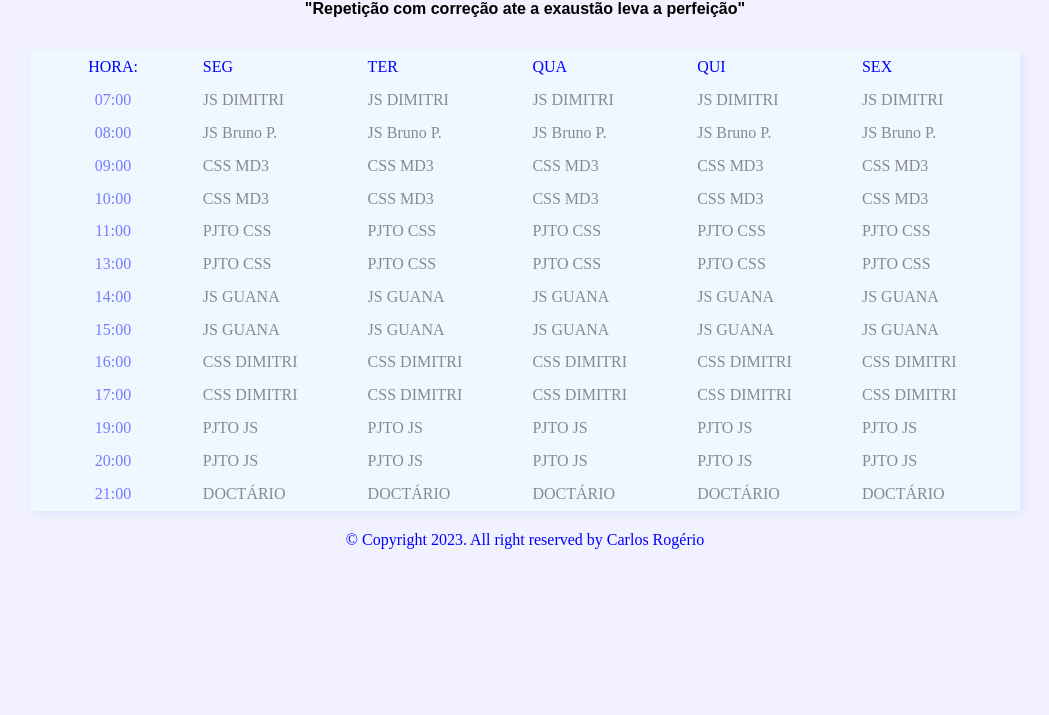
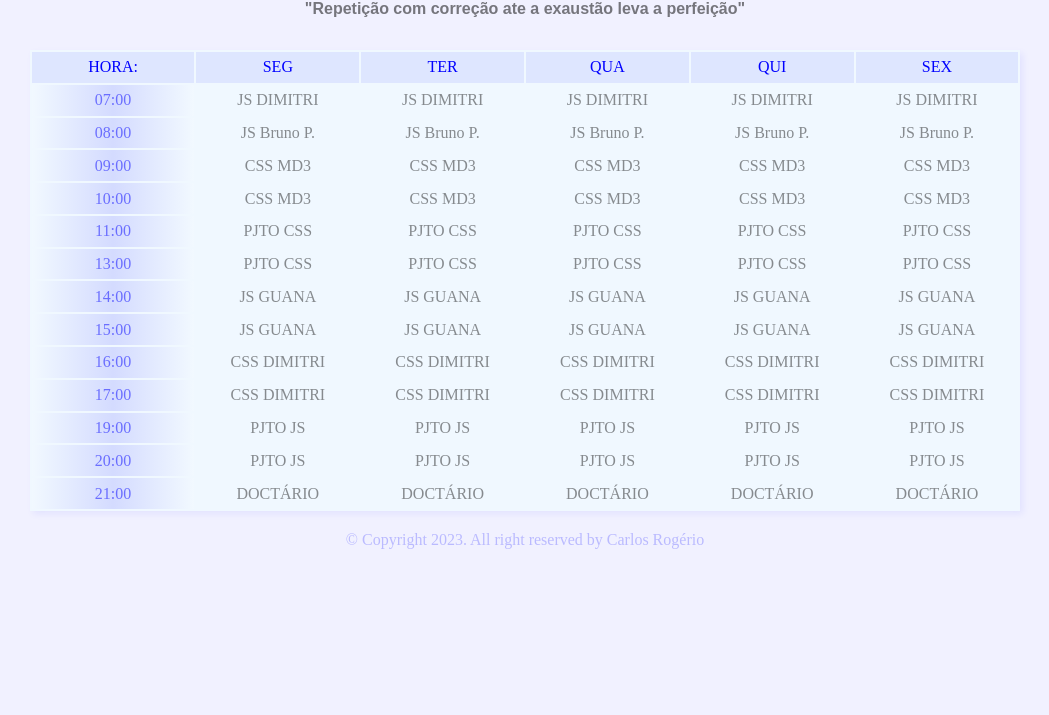
Before and after one commit to 0pripyat92/Cronograma, a plain HTML site: page index.html in a window 1280 px wide. Shown: the part 85-800 px from the top of the page, without its empty margins (115-1164 px from the left). Drawn offline with Linux system fonts and the light colour scheme.

Commit message:
color commti

```diff
--- a/style.css
+++ b/style.css
@@ -14,11 +14,14 @@ h1{
     font-family: Arial, "Helvetica Neue", Helvetica, sans-serif;
     text-align: center;
     align-items: center;
+    color: rgba(0, 0, 0, 0.514);
 }
 
 h4{
     font-family: Arial, Helvetica, sans-serif;
     text-align: center;
+    color: rgba(0, 0, 0, 0.514);
+
 }
 
 table{
@@ -40,11 +43,15 @@ a{
     color: rgba(0, 0, 0, 0.445);
 }
 
+.COLUNA1{
+    text-align: center;
+}
+
 .COLUNA1:hover {
     font-size: 15px;
-    background-color: rgba(165, 42, 42, 0.075);
+    background-color: rgba(102, 79, 167, 0.116);
     border: -0.1px solid;
-    box-shadow: 3px 3px 7px rgba(0, 0, 255, 0.11);
+    box-shadow: 3px 3px 5px rgba(0, 0, 255, 0.055);
 }
 
 body{
@@ -53,7 +60,9 @@ body{
 
 .tituloCOLUNA{
 color: blue;
+text-align: center;
 font-weight: 500;
+background-color: rgba(0, 0, 255, 0.075);
 }
 
 .i{
@@ -64,10 +73,12 @@ font-weight: 500;
     color: rgba(0, 0, 255, 0.507);
     font-weight: 500;
     text-align: center;
+    background-image: linear-gradient(to right, #ffffff17, rgba(0, 0, 255, 0.116), #ffffff1e);
+
 }
 
 footer{
-    color: blue;
+    color: rgba(0, 0, 255, 0.226);
     align-items: center;
     text-align: center;
     padding-top: 20px;
```
